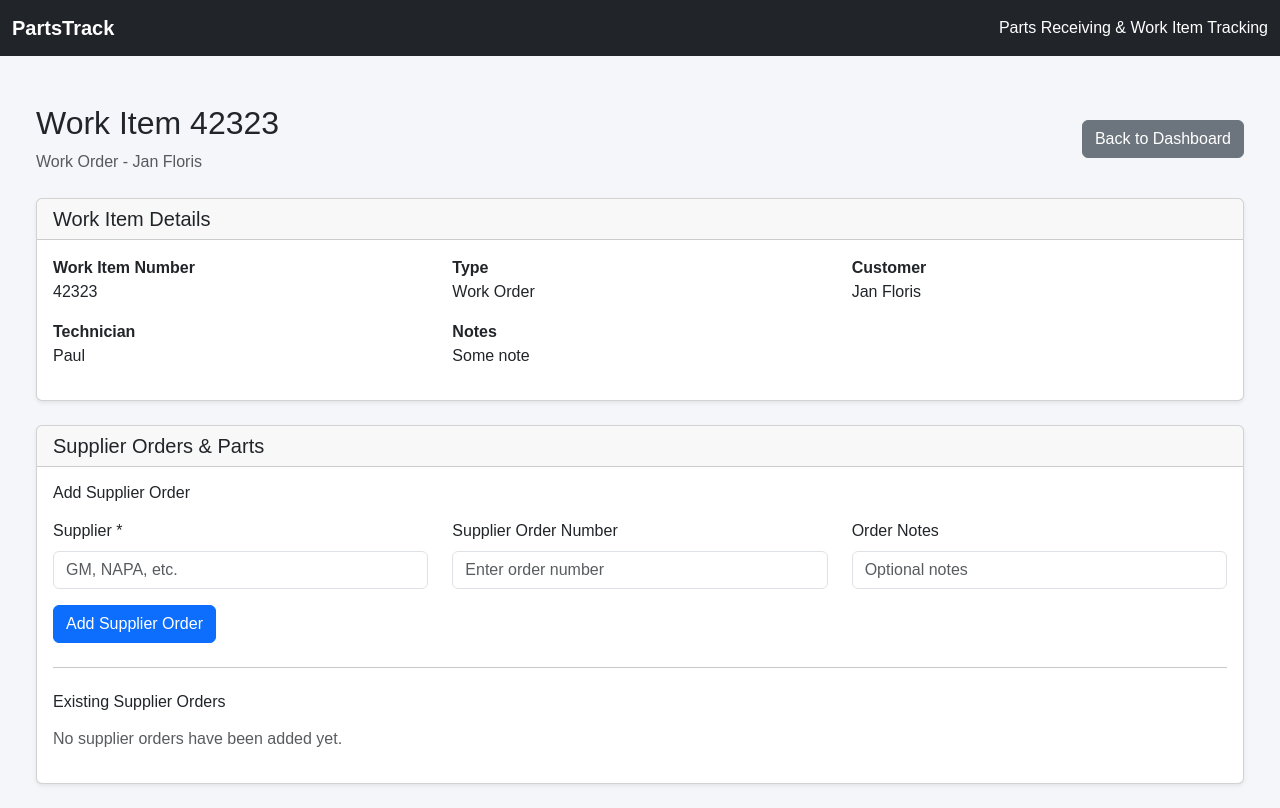
After one commit to janfloris/PartsTrack, a Flask app: page /work-item/1 in a window 1280 px wide. The commit adds this page. Run offline with Flask 3, Linux system fonts and the light colour scheme.

Commit message:
WIP - Added work orders

```diff
--- a/app/routes.py
+++ b/app/routes.py
@@ -9,7 +9,7 @@ from flask import (
 )
 
 from app import db
-from app.models import WorkItem
+from app.models import WorkItem, PartsOrder, PartLine
 
 main = Blueprint("main", __name__)
 
@@ -28,6 +28,44 @@ def dashboard():
         total_items=total_items
     )
 
+@main.route("/work-item/<int:item_id>")
+def work_item_details(item_id):
+    work_item = db.get_or_404(WorkItem, item_id)
+
+    return render_template(
+        "work_item_details.html",
+        work_item=work_item
+    )
+
+@main.route("/work-item/<int:item_id>/add-order", methods=["POST"])
+def add_parts_order(item_id):
+    work_item = db.get_or_404(WorkItem, item_id)
+
+    supplier = request.form.get("supplier", "").strip()
+    order_number = request.form.get("order_number", "").strip()
+    notes = request.form.get("notes", "").strip()
+
+    if not supplier:
+        flash("Supplier is required.", "danger")
+        return redirect(
+            url_for("main.work_item_details", item_id=item_id)
+        )
+
+    parts_order = PartsOrder(
+        work_item_id=work_item.id,
+        supplier=supplier,
+        order_number=order_number,
+        notes=notes
+    )
+
+    db.session.add(parts_order)
+    db.session.commit()
+
+    flash("Supplier order added successfully!", "success")
+
+    return redirect(
+        url_for("main.work_item_details", item_id=item_id)
+    )
 
 @main.route("/new-work-item", methods=["GET", "POST"])
 def new_work_item():
--- /dev/null
+++ b/app/templates/work_item_details.html
@@ -0,0 +1,176 @@
+
+{% extends "base.html" %}
+
+{% block content %}
+
+<div class="container-fluid mt-4">
+
+    <div class="d-flex justify-content-between align-items-center mb-4">
+
+        <div>
+            <h2>Work Item {{ work_item.number }}</h2>
+            <p class="text-muted mb-0">
+                {{ work_item.type }} - {{ work_item.customer }}
+            </p>
+        </div>
+
+        <a href="{{ url_for('main.dashboard') }}"
+           class="btn btn-secondary">
+            Back to Dashboard
+        </a>
+
+    </div>
+
+    <div class="card shadow-sm mb-4">
+
+        <div class="card-header">
+            <h5 class="mb-0">Work Item Details</h5>
+        </div>
+
+        <div class="card-body">
+
+            <div class="row">
+
+                <div class="col-md-4 mb-3">
+                    <strong>Work Item Number</strong>
+                    <div>{{ work_item.number }}</div>
+                </div>
+
+                <div class="col-md-4 mb-3">
+                    <strong>Type</strong>
+                    <div>{{ work_item.type }}</div>
+                </div>
+
+                <div class="col-md-4 mb-3">
+                    <strong>Customer</strong>
+                    <div>{{ work_item.customer }}</div>
+                </div>
+
+                <div class="col-md-4 mb-3">
+                    <strong>Technician</strong>
+                    <div>{{ work_item.technician or "-" }}</div>
+                </div>
+
+                <div class="col-md-8 mb-3">
+                    <strong>Notes</strong>
+                    <div>{{ work_item.notes or "-" }}</div>
+                </div>
+
+            </div>
+
+        </div>
+
+    </div>
+
+    <div class="card shadow-sm">
+
+        <div class="card-header">
+            <h5 class="mb-0">Supplier Orders & Parts</h5>
+        </div>
+
+
+<div class="card-body">
+
+    {% with messages = get_flashed_messages(with_categories=true) %}
+        {% if messages %}
+            {% for category, message in messages %}
+                <div class="alert alert-{{ category }}">
+                    {{ message }}
+                </div>
+            {% endfor %}
+        {% endif %}
+    {% endwith %}
+
+    <h6 class="mb-3">Add Supplier Order</h6>
+
+    <form method="POST"
+          action="{{ url_for('main.add_parts_order', item_id=work_item.id) }}">
+
+        <div class="row">
+
+            <div class="col-md-4 mb-3">
+                <label class="form-label">Supplier *</label>
+
+                <input type="text"
+                       name="supplier"
+                       class="form-control"
+                       placeholder="GM, NAPA, etc."
+                       required>
+            </div>
+
+            <div class="col-md-4 mb-3">
+                <label class="form-label">Supplier Order Number</label>
+
+                <input type="text"
+                       name="order_number"
+                       class="form-control"
+                       placeholder="Enter order number">
+            </div>
+
+            <div class="col-md-4 mb-3">
+                <label class="form-label">Order Notes</label>
+
+                <input type="text"
+                       name="notes"
+                       class="form-control"
+                       placeholder="Optional notes">
+            </div>
+
+        </div>
+
+        <button type="submit" class="btn btn-primary">
+            Add Supplier Order
+        </button>
+
+    </form>
+
+    <hr class="my-4">
+
+    <h6 class="mb-3">Existing Supplier Orders</h6>
+
+    {% for order in work_item.parts_orders %}
+
+        <div class="card mb-3">
+
+            <div class="card-header">
+
+                <strong>{{ order.supplier }}</strong>
+
+                {% if order.order_number %}
+                    <span class="text-muted">
+                        | Order #{{ order.order_number }}
+                    </span>
+                {% endif %}
+
+            </div>
+
+            <div class="card-body">
+
+                {% if order.notes %}
+                    <p>{{ order.notes }}</p>
+                {% endif %}
+
+                <p class="text-muted mb-0">
+                    Parts will be added to this order next.
+                </p>
+
+            </div>
+
+        </div>
+
+    {% else %}
+
+        <p class="text-muted">
+            No supplier orders have been added yet.
+        </p>
+
+    {% endfor %}
+
+</div>
+
+
+    </div>
+
+</div>
+
+{% endblock %}
```
Also changed, not shown: app/models.py (+79 -0 lines), app/templates/dashboard.html (+6 -1 lines), partstrack.db.
